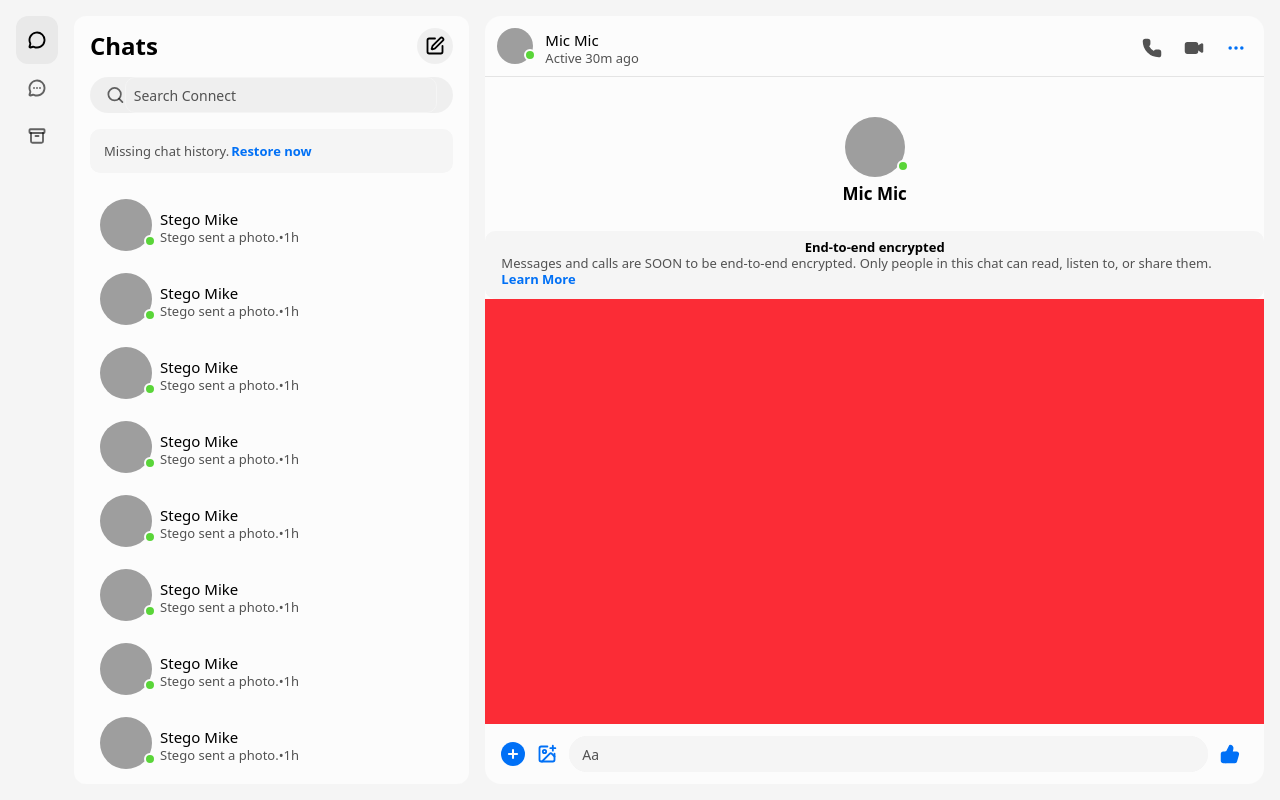
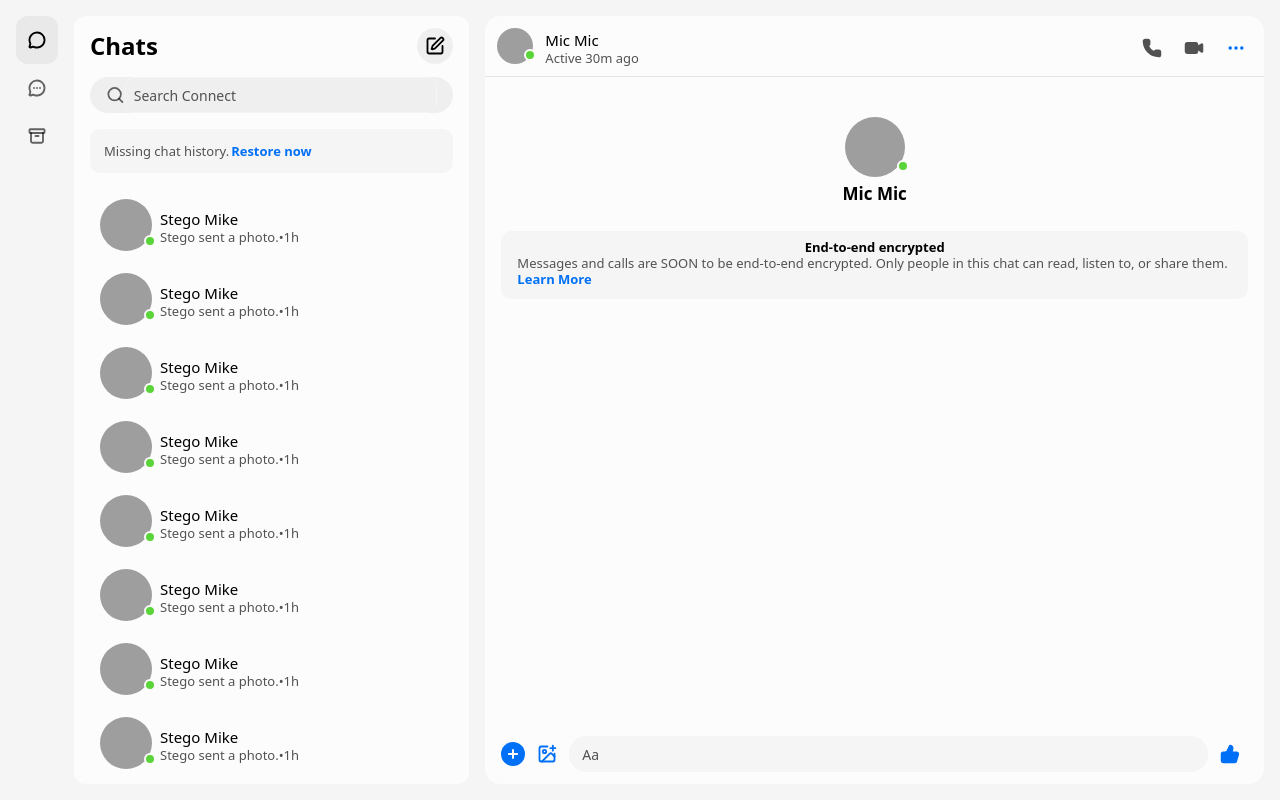
Before and after one commit to michaelcanonizado/connect, a Next.js app in the folder frontend/: page /chats in a window 1280 px wide. Built offline with nearby package versions, Linux system fonts and the light colour scheme; grey boxes are pictures that could not be loaded.

Commit message:
feat(frontend): move <MessageView/> sub components into their own components in within the same file to declutter file

```diff
--- a/frontend/src/components/message-view/index.tsx
+++ b/frontend/src/components/message-view/index.tsx
@@ -1,6 +1,5 @@
 'use client'
 
-import React from 'react'
 import { cn } from '@/lib/utils'
 import { useMessageView } from '@/store/message-view'
 import {
@@ -28,16 +27,14 @@ import {
   MessageViewChatActionsInput,
   MessageViewChatActionsLike
 } from './message-view'
+import { TextBody } from '../text'
 
 type Props = {
   className?: string
 }
 
-export default function MessageView({ className }: Props) {
-  const { isActive, setIsActive } = useMessageView(state => state)
-
+function Header() {
   return (
-    <div className={cn('flex grow flex-col', className)}>
     <MessageViewHeader className='px-[12px] pt-[12px] pb-[8px]'>
       <MessageViewProfileContainer>
         <MessageViewProfilePicture
@@ -59,6 +56,11 @@ export default function MessageView({ className }: Props) {
         <MessageViewActionsConversationInformation />
       </MessageViewActionsContainer>
     </MessageViewHeader>
+  )
+}
+
+function StartingBanner() {
+  return (
     <MessageViewStartingBanner>
       <MessageViewStartingBannerProfileContainer>
         <MessageViewStartingBannerProfilePicture
@@ -77,15 +79,41 @@ export default function MessageView({ className }: Props) {
           End-to-end encrypted
         </MessageViewStartingBannerWarningTitle>
         <MessageViewStartingBannerWarningSub>
-            Messages and calls are SOON to be end-to-end encrypted. Only people
-            in this chat can read, listen to, or share them.{' '}
+          Messages and calls are SOON to be end-to-end encrypted. Only people in
+          this chat can read, listen to, or share them.{' '}
           <span className='text-primary font-semibold hover:cursor-pointer hover:underline'>
             Learn More
           </span>
         </MessageViewStartingBannerWarningSub>
       </MessageViewStartingBannerWarningContainer>
     </MessageViewStartingBanner>
-      <MessageViewChatContainer></MessageViewChatContainer>
+  )
+}
+
+function TempChatSelf({ msg }: { msg: string }) {
+  return (
+    <div className='bg-primary w-fit self-end rounded-full px-3 py-2'>
+      <TextBody className='text-background'>{msg}</TextBody>
+    </div>
+  )
+}
+function TempChatOther({ msg }: { msg: string }) {
+  return (
+    <div className='bg-muted w-fit self-start rounded-full px-3 py-2'>
+      <TextBody className='text-foreground'>{msg}</TextBody>
+    </div>
+  )
+}
+
+export default function MessageView({ className }: Props) {
+  const { isActive, setIsActive } = useMessageView(state => state)
+
+  return (
+    <div className={cn('flex grow flex-col', className)}>
+      <Header />
+      <MessageViewChatContainer>
+        <StartingBanner />
+      </MessageViewChatContainer>
       <MessageViewChatActionsContainer>
         <MessageViewChatActionsMore />
         <MessageViewChatActionsFile />
--- a/frontend/src/components/message-view/message-view.tsx
+++ b/frontend/src/components/message-view/message-view.tsx
@@ -118,7 +118,9 @@ function MessageViewActionsConversationInformation({ className }: Props) {
 
 function MessageViewStartingBanner({ className, children }: Props) {
   return (
-    <div className={cn('mt-10 flex flex-col items-center gap-6', className)}>
+    <div
+      className={cn('mt-10 mb-4 flex flex-col items-center gap-6', className)}
+    >
       {children}
     </div>
   )
@@ -190,7 +192,11 @@ function MessageViewStartingBannerWarningSub({ className, children }: Props) {
 }
 
 function MessageViewChatContainer({ className, children }: Props) {
-  return <div className={cn('grow bg-red-500', className)}>{children}</div>
+  return (
+    <div className={cn('flex grow flex-col gap-[2px] px-4', className)}>
+      {children}
+    </div>
+  )
 }
 
 function MessageViewChatActionsContainer({ className, children }: Props) {
```
Lines whose indentation alone changed are shown as unchanged.
